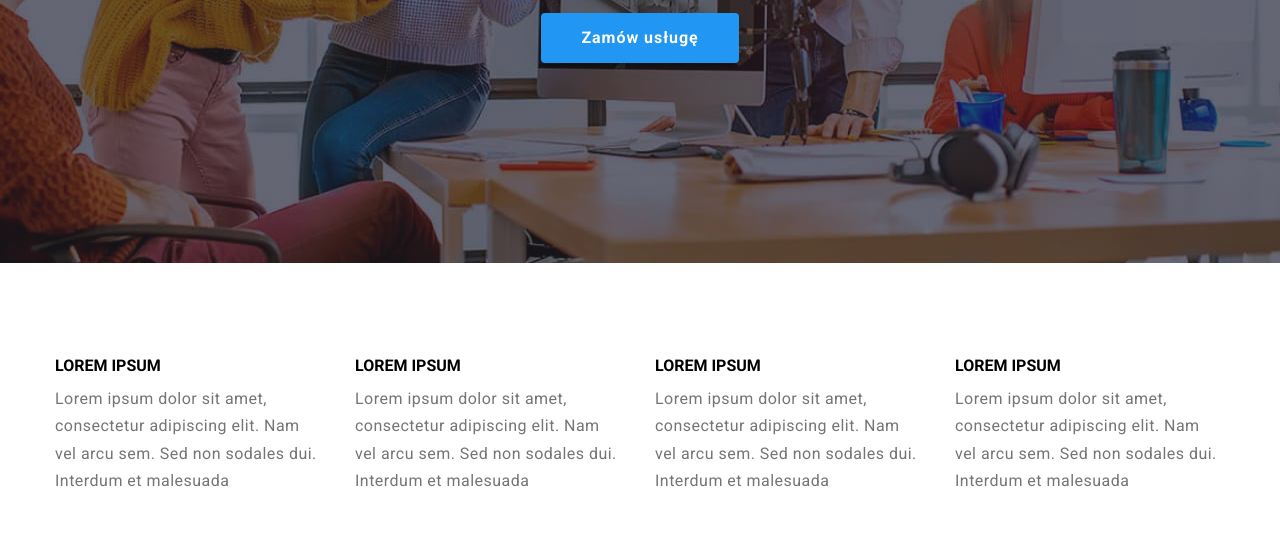
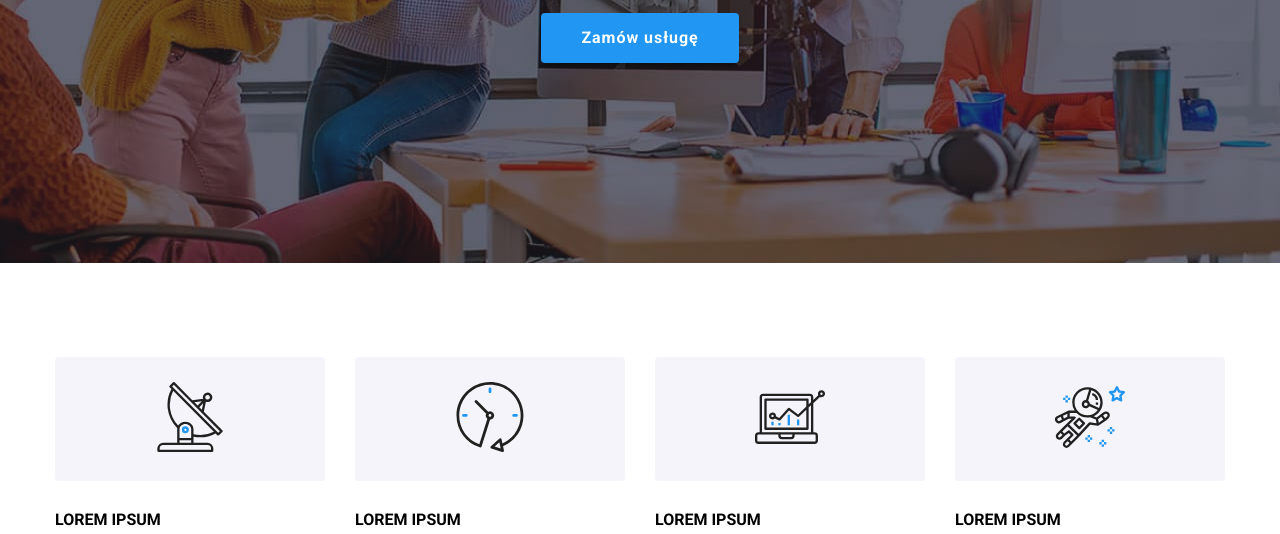
Before and after one commit to kgryguc/goit-markup-hw-04, a plain HTML site: page index.html in a window 1280 px wide. Shown: the part 418-952 px from the top of the page. Drawn offline with nearby package versions, Linux system fonts and the light colour scheme.

Commit message:
add advantages icons

```diff
--- a/css/styles.css
+++ b/css/styles.css
@@ -180,6 +180,18 @@ body {
   padding-top: 94px;
 }
 
+.advantages-icons {
+  display: flex;
+  gap: 30px;
+  padding-bottom: 30px;
+}
+
+.advantages-icon-rectangle {
+  background-color: var(--alternative-background-color-lightgrey);
+  border-radius: 4px;
+  padding: 25px 100px;
+}
+
 .advantages-list {
   display: flex;
   gap: 30px;
--- a/index.html
+++ b/index.html
@@ -68,6 +68,28 @@
       <!-- OUR ADVANTAGES -->
 
       <div class="container advantages">
+        <ul class="list advantages-icons">
+          <li class="advantages-icon-rectangle">
+            <svg class="advantages-icon" width="70" height="70">
+              <use href="images/icons.svg#icon-antenna"></use>
+            </svg>
+          </li>
+          <li class="advantages-icon-rectangle">
+            <svg class="advantages-icon" width="70" height="70">
+              <use href="images/icons.svg#icon-clock"></use>
+            </svg>
+          </li>
+          <li class="advantages-icon-rectangle">
+            <svg class="advantages-icon" width="70" height="70">
+              <use href="images/icons.svg#icon-diagram"></use>
+            </svg>
+          </li>
+          <li class="advantages-icon-rectangle">
+            <svg class="advantages-icon" width="70" height="70">
+              <use href="images/icons.svg#icon-astronaut"></use>
+            </svg>
+          </li>
+        </ul>
         <dl class="advantages-list">
           <div>
             <dt class="advantages-term">Lorem ipsum</dt>
```
